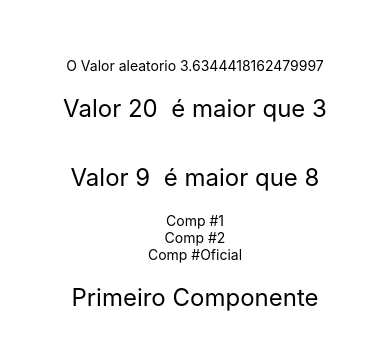
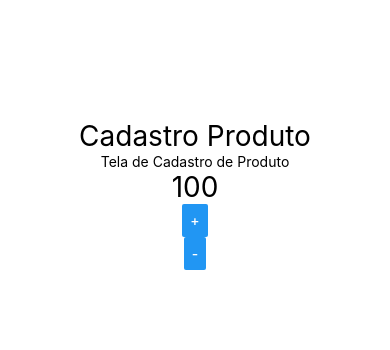
Before and after one commit to joaomotajr/curso-react-exercicios, a React Native app: screen / in a window 390 px wide. Shown: the part 228-578 px from the top of the page. Built offline with nearby package versions, Linux system fonts and the light colour scheme.

Commit message:
feat/sessao3-aulas

```diff
--- a/src/App.tsx
+++ b/src/App.tsx
@@ -2,21 +2,27 @@ import React from 'react';
 import { View, Text, StyleSheet } from 'react-native';
 import Primeiro from './components/Primeiro'
 import Comp, {Comp1, Comp2 } from './components/Multi'
-import MinMax from './components/MinMax';
-import Aleatorio from './components/Aleatorio';
-import AleatorioTS from './components/AleatorioTS';
+// import MinMax from './components/MinMax';
+// import Aleatorio from './components/Aleatorio';
+// import AleatorioTS from './components/AleatorioTS';
+import Titulo from './components/Titulo';
+import Botao from './components/Botao';
+import Contador from './components/Contador2';
 
 //export default () => <View><Primeiro /></View>
 
 export default () => (
   <View style = {style.App}>
-    <AleatorioTS min={3} max={20}></AleatorioTS>
-    <MinMax min={3} max={20} />
-    <MinMax min={8} max={9} />
-    <Comp1 />
-    <Comp2 />
-    <Comp />
-    <Primeiro />
+    {/* <AleatorioTS min={3} max={20}></AleatorioTS> */}
+    {/* <MinMax min={3} max={20} />
+    <MinMax min={8} max={9} /> */}
+    <Titulo principal="Cadastro Produto" secundario="Tela de Cadastro de Produto" />
+    <Contador inicial={100} passo={2}/>
+    {/* <Botao /> */}
+    {/* <Comp1 /> */}
+    {/* <Comp2 /> */}
+    {/* <Comp /> */}
+    {/* <Primeiro /> */}
   </View>
 )
 const style = StyleSheet.create({
--- a/src/components/AleatorioTS.tsx
+++ b/src/components/AleatorioTS.tsx
@@ -1,5 +1,6 @@
 import React from "react"
 import { Text } from 'react-native'
+import estilo from "./estilo"
 
 type props = {
     min: number,
@@ -8,8 +9,8 @@ type props = {
 
 export default ({min, max}: props) => {
     const delta:number = max - min + 1
-    const aleatorio = (Math.random() * delta) + min
-    return (<Text>
+    const aleatorio:number = (Math.random() * delta) + min
+    return (<Text style={estilo.txtG}>
         O Valor aleatorio {aleatorio}
     </Text>
     )
--- /dev/null
+++ b/src/components/Botao.tsx
@@ -0,0 +1,17 @@
+import React from "react";
+import { Button } from "react-native";
+
+export default ()  => {
+
+    function Executar(): void {
+        console.warn('Executando #1...');
+      }
+
+    return (
+        <>
+        <Button title="Executar #1" onPress={Executar} />
+        <Button title="Executar #2" onPress={(function Executar(): void { console.warn('Executando #2 ...') })} />
+        <Button title="Executar #3" onPress={() => console.warn('Executando #3...')} />
+        </>
+    )
+};
--- /dev/null
+++ b/src/components/Contador2.tsx
@@ -0,0 +1,26 @@
+import React, { useState } from "react";
+import { Text, Button, TextBase } from "react-native";
+import estilo from "./estilo";
+
+
+type props = {
+    inicial: number
+}
+
+export default ({inicial = 0, passo = 1})  => {
+   const [numero, setNumero] = useState(inicial)
+
+    const inc = () => {
+        setNumero(numero + passo)
+        console.warn(numero)
+    }
+     const dec = () => setNumero(numero - passo)
+
+    return (
+        <>
+        <Text style={estilo.txtG}>{numero}</Text>
+        <Button title="+" onPress={inc} />
+        <Button title="-" onPress={dec} />
+        </>
+    )
+}
--- /dev/null
+++ b/src/components/Titulo.tsx
@@ -0,0 +1,18 @@
+import React, {Fragment} from "react";
+import { View, Text } from "react-native";
+import estilo from "./estilo";
+
+
+type props = {
+    principal: string,
+    secundario: string
+}
+
+export default ({principal, secundario}: props)  => {
+    return (
+        <Fragment>
+            <Text style={estilo.txtG}>{principal}</Text>
+            <Text>{secundario}</Text>
+        </Fragment>
+    )
+};
--- a/src/components/estilo.jsx
+++ b/src/components/estilo.jsx
@@ -2,8 +2,7 @@ import { StyleSheet } from "react-native";
 
 export default StyleSheet.create({
     txtG: {
-        fontSize: 24,
-        padding: 20
+        fontSize: 28,
     }
 
 })
```
Also changed, not shown: src/components/Contador.js (added, +22 -0 lines).
